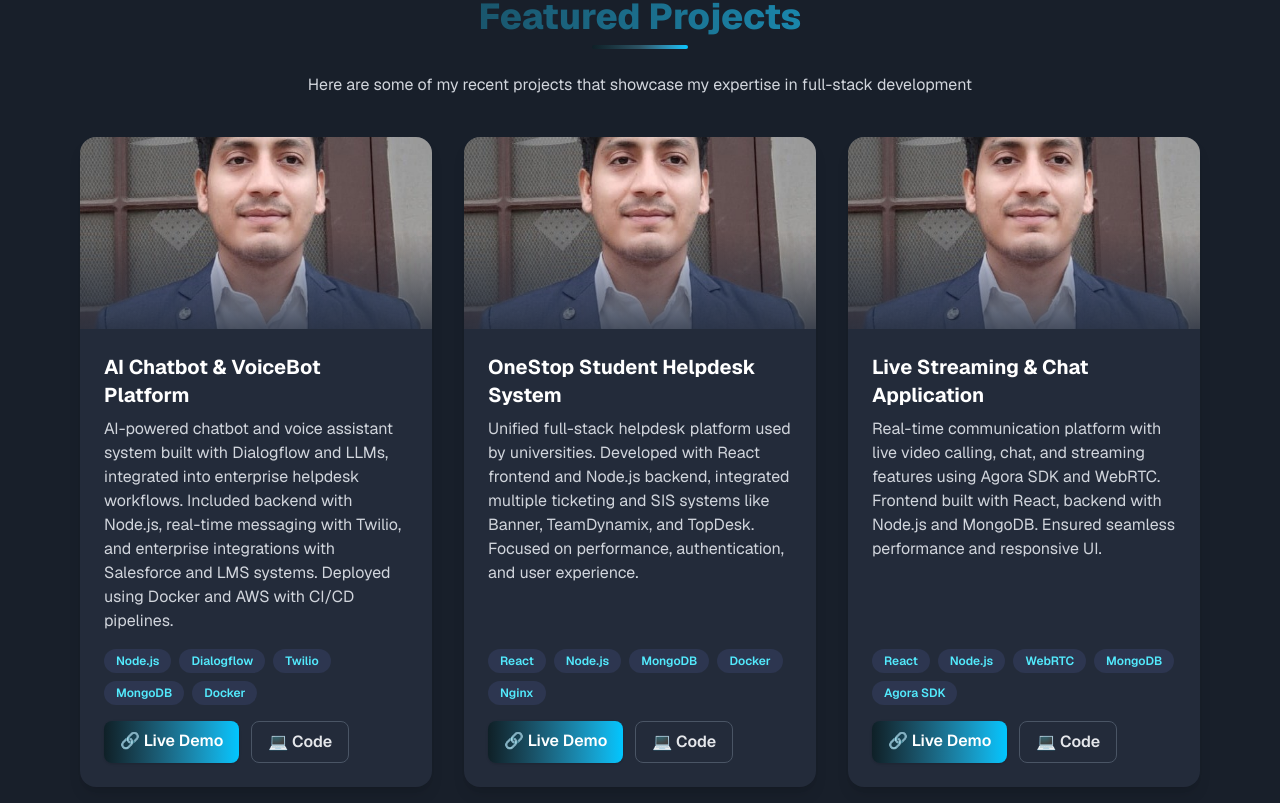
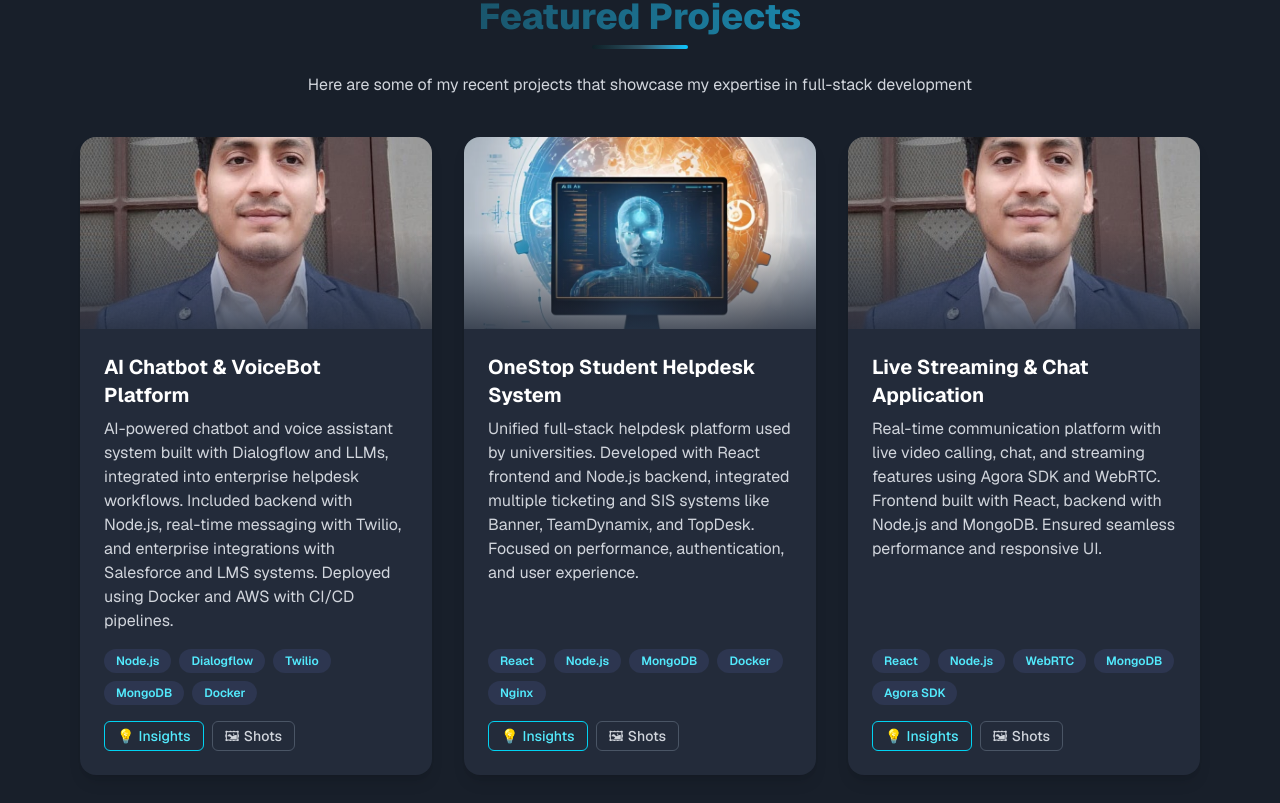
Before and after one commit to yadavbasant/My-Nextjs-Portfolio, a Next.js app: page / in a window 1280 px wide. Shown: the part 4537-5340 px from the top of the page. Built offline with nearby package versions, Linux system fonts and the light colour scheme.

Commit message:
Projects Insights and Screenshots feature added

```diff
--- /dev/null
+++ b/src/components/ProjectInsightsModal.tsx
@@ -0,0 +1,46 @@
+import React from "react";
+import Image from "next/image";
+
+interface ProjectInsightsModalProps {
+  open: boolean;
+  onClose: () => void;
+  image: string;
+  details: {
+    title: string;
+    role: string;
+    challenges: string;
+    features: string;
+    impact: string;
+    techStack: string;
+  };
+}
+
+export default function ProjectInsightsModal({ open, onClose, image, details }: ProjectInsightsModalProps) {
+  if (!open) return null;
+  return (
+    <div className="fixed inset-0 z-50 flex items-center justify-center bg-black bg-opacity-60">
+      <div className="bg-[#232b3a] rounded-2xl shadow-lg p-8 max-w-6xl w-full relative flex flex-col md:flex-row gap-8">
+        <button
+          className="absolute top-3 right-3 text-gray-400 hover:text-cyan-400 text-2xl font-bold focus:outline-none"
+          onClick={onClose}
+          aria-label="Close"
+        >
+          &times;
+        </button>
+        <div className="flex-shrink-0 flex items-center justify-center">
+          <Image src={image} alt={details.title} width={220} height={220} className="rounded-xl object-cover shadow-lg" />
+        </div>
+        <div className="flex-1 min-w-0">
+          <h2 className="text-2xl font-bold mb-2 text-cyan-400 flex items-center gap-2">💡 {details.title}</h2>
+          <div className="text-gray-200 text-base space-y-3">
+            <div><span className="font-semibold text-cyan-300">Role:</span> {details.role}</div>
+            <div><span className="font-semibold text-cyan-300">Key Challenges:</span> {details.challenges}</div>
+            <div><span className="font-semibold text-cyan-300">Features:</span> {details.features}</div>
+            <div><span className="font-semibold text-cyan-300">Business Impact:</span> {details.impact}</div>
+            <div><span className="font-semibold text-cyan-300">Tech Stack:</span> {details.techStack}</div>
+          </div>
+        </div>
+      </div>
+    </div>
+  );
+}
--- a/src/components/ProjectsSection.tsx
+++ b/src/components/ProjectsSection.tsx
@@ -1,6 +1,85 @@
+"use client";
 import Image from "next/image";
+import { useState } from "react";
+import ProjectInsightsModal from "./ProjectInsightsModal";
+import ScreenshotsModal from "./ScreenshotsModal";
+
+const projects = [
+  {
+    title: "AI Chatbot & VoiceBot Platform",
+    description:
+      "AI-powered chatbot and voice assistant system built with Dialogflow and LLMs, integrated into enterprise helpdesk workflows. Included backend with Node.js, real-time messaging with Twilio, and enterprise integrations with Salesforce and LMS systems. Deployed using Docker and AWS with CI/CD pipelines.",
+    tech: ["Node.js", "Dialogflow", "Twilio", "MongoDB", "Docker"],
+    insights: {
+      title: "AI Chatbot & VoiceBot Platform",
+      role: "Technical Lead & Full Stack Developer. Led a team of 5 engineers, architected and implemented the entire chatbot and voicebot platform.",
+      challenges: "Integrating multiple enterprise APIs (Salesforce, LMS), ensuring real-time performance, and scaling to thousands of users.",
+      features: "Conversational AI, voice and text support, real-time messaging, admin dashboard, analytics, multi-channel integration (web, SMS, voice).",
+      impact: "Reduced manual support workload by 50%, improved response time by 40%, enabled 24/7 support for enterprise clients.",
+      techStack: "Node.js, Dialogflow, Twilio, MongoDB, Docker, AWS, React, TypeScript, CI/CD",
+    },
+    insightsImage: "/profile.jpeg",
+    screenshots: [
+      "/profile.jpeg", "/about.webp", "/profile.jpeg", "/about.webp", "/profile.jpeg", "/about.webp", "/profile.jpeg", "/about.webp", "/profile.jpeg", "/about.webp"
+    ],
+  },
+  {
+    title: "OneStop Student Helpdesk System",
+    description:
+      "Unified full-stack helpdesk platform used by universities. Developed with React frontend and Node.js backend, integrated multiple ticketing and SIS systems like Banner, TeamDynamix, and TopDesk. Focused on performance, authentication, and user experience.",
+    tech: ["React", "Node.js", "MongoDB", "Docker", "Nginx"],
+    insights: {
+      title: "OneStop Student Helpdesk System",
+      role: "Full Stack Developer. Built core ticketing features, integrated authentication, and improved UI/UX.",
+      challenges: "Integrating with legacy SIS systems, ensuring secure authentication, and optimizing for high concurrency.",
+      features: "Ticket management, knowledge base, SSO, real-time notifications, reporting dashboard.",
+      impact: "Streamlined student support, improved ticket resolution time by 30%, increased student satisfaction.",
+      techStack: "React, Node.js, MongoDB, Docker, Nginx, SSO, REST APIs",
+    },
+    insightsImage: "/about.webp",
+    screenshots: [
+      "/about.webp", "/profile.jpeg", "/about.webp", "/profile.jpeg", "/about.webp", "/profile.jpeg", "/about.webp", "/profile.jpeg", "/about.webp", "/profile.jpeg"
+    ],
+  },
+  {
+    title: "Live Streaming & Chat Application",
+    description:
+      "Real-time communication platform with live video calling, chat, and streaming features using Agora SDK and WebRTC. Frontend built with React, backend with Node.js and MongoDB. Ensured seamless performance and responsive UI.",
+    tech: ["React", "Node.js", "WebRTC", "MongoDB", "Agora SDK"],
+    insights: {
+      title: "Live Streaming & Chat Application",
+      role: "Senior Engineer. Developed live streaming, chat, and collaboration features. Optimized for low latency.",
+      challenges: "Ensuring low-latency video, handling high concurrent users, and cross-browser compatibility.",
+      features: "Live video streaming, group chat, screen sharing, recording, user management.",
+      impact: "Enabled real-time collaboration for events and webinars, increased user engagement by 25%.",
+      techStack: "React, Node.js, WebRTC, MongoDB, Agora SDK, Socket.io",
+    },
+    insightsImage: "/profile.jpeg",
+    screenshots: [
+      "/profile.jpeg", "/about.webp", "/profile.jpeg", "/about.webp", "/profile.jpeg", "/about.webp", "/profile.jpeg", "/about.webp", "/profile.jpeg", "/about.webp"
+    ],
+  },
+];
 
 export default function ProjectsSection() {
+  const [insightsOpen, setInsightsOpen] = useState(false);
+  const [screenshotsOpen, setScreenshotsOpen] = useState(false);
+  const [activeProject, setActiveProject] = useState<number | null>(null);
+
+  const openInsights = (idx: number) => {
+    setActiveProject(idx);
+    setInsightsOpen(true);
+  };
+  const openScreenshots = (idx: number) => {
+    setActiveProject(idx);
+    setScreenshotsOpen(true);
+  };
+  const closeModals = () => {
+    setInsightsOpen(false);
+    setScreenshotsOpen(false);
+    setActiveProject(null);
+  };
+
   return (
     <section id="projects" className="w-full py-20">
       <div className="max-w-6xl mx-auto px-4">
@@ -8,67 +87,60 @@ export default function ProjectsSection() {
         <div className="w-24 h-1 mx-auto mb-6 bg-gradient-to-r from-[#0f2027] via-[#2c5364] to-[#00c6ff] rounded-full"></div>
         <p className="text-center text-gray-300 mb-10">Here are some of my recent projects that showcase my expertise in full-stack development</p>
         <div className="grid gap-8 md:grid-cols-2 lg:grid-cols-3">
-          {/* Project 1: AI Chatbot & VoiceBot Platform */}
-          <div className="bg-[#232b3a] text-gray-200 rounded-2xl shadow-lg overflow-hidden flex flex-col">
-            <div className="relative h-48 w-full">
-              <Image src="/profile.jpeg" alt="AI Chatbot & VoiceBot Platform" width={400} height={192} className="object-cover w-full h-full" />
+          {projects.map((project, idx) => (
+            <div key={project.title} className="bg-[#232b3a] text-gray-200 rounded-2xl shadow-lg overflow-hidden flex flex-col">
+              <div
+                className="relative h-48 w-full cursor-pointer group"
+                onClick={() => openScreenshots(idx)}
+                title="View Screenshots"
+              >
+                <Image src={project.insightsImage} alt={project.title} width={400} height={192} className="object-cover w-full h-full group-hover:opacity-80 transition" />
                 <div className="absolute inset-0 bg-gradient-to-t from-[#232b3a] via-transparent to-transparent opacity-80"></div>
+                <div className="absolute bottom-2 right-2 bg-black/60 text-cyan-200 text-xs px-2 py-1 rounded opacity-0 group-hover:opacity-100 transition">View Screenshots</div>
               </div>
               <div className="p-6 flex-1 flex flex-col">
-              <h3 className="text-xl font-bold text-white mb-2">AI Chatbot & VoiceBot Platform</h3>
-              <p className="text-gray-300 mb-4 flex-1">AI-powered chatbot and voice assistant system built with Dialogflow and LLMs, integrated into enterprise helpdesk workflows. Included backend with Node.js, real-time messaging with Twilio, and enterprise integrations with Salesforce and LMS systems. Deployed using Docker and AWS with CI/CD pipelines.</p>
+                <h3 className="text-xl font-bold text-white mb-2">{project.title}</h3>
+                <p className="text-gray-300 mb-4 flex-1">{project.description}</p>
                 <div className="flex flex-wrap gap-2 mb-4">
-                {["Node.js", "Dialogflow", "Twilio", "MongoDB", "Docker"].map(tech => (
+                  {project.tech.map(tech => (
                     <span key={tech} className="bg-[#2d3650] text-cyan-300 px-3 py-1 rounded-full text-xs font-semibold">{tech}</span>
                   ))}
                 </div>
-              <div className="flex gap-3 mt-auto">
-                <a href="#" className="px-4 py-2 rounded-lg bg-gradient-to-r from-[#0f2027] to-[#00c6ff] text-white font-semibold shadow hover:from-[#2c5364] hover:to-[#00c6ff] transition">🔗 Live Demo</a>
-                <a href="#" className="px-4 py-2 rounded-lg bg-[#232b3a] border border-gray-600 text-gray-200 font-semibold hover:bg-[#2d3650] transition">💻 Code</a>
+                <div className="flex gap-2 mt-auto">
+                  <button
+                    className="flex items-center gap-1 px-3 py-1 rounded-md border border-cyan-400 text-cyan-300 bg-transparent text-sm font-medium hover:bg-cyan-900/30 transition"
+                    onClick={() => openInsights(idx)}
+                    title="Project Insights"
+                  >
+                    <span aria-hidden>💡</span> Insights
+                  </button>
+                  <button
+                    className="flex items-center gap-1 px-3 py-1 rounded-md border border-gray-600 text-gray-300 bg-transparent text-sm font-medium hover:bg-gray-700/40 transition"
+                    onClick={() => openScreenshots(idx)}
+                    title="Screenshots"
+                  >
+                    <span aria-hidden>🖼</span> Shots
+                  </button>
                 </div>
               </div>
             </div>
-          {/* Project 2: OneStop Student Helpdesk System */}
-          <div className="bg-[#232b3a] text-gray-200 rounded-2xl shadow-lg overflow-hidden flex flex-col">
-            <div className="relative h-48 w-full">
-              <Image src="/profile.jpeg" alt="OneStop Student Helpdesk System" width={400} height={192} className="object-cover w-full h-full" />
-              <div className="absolute inset-0 bg-gradient-to-t from-[#232b3a] via-transparent to-transparent opacity-80"></div>
-            </div>
-            <div className="p-6 flex-1 flex flex-col">
-              <h3 className="text-xl font-bold text-white mb-2">OneStop Student Helpdesk System</h3>
-              <p className="text-gray-300 mb-4 flex-1">Unified full-stack helpdesk platform used by universities. Developed with React frontend and Node.js backend, integrated multiple ticketing and SIS systems like Banner, TeamDynamix, and TopDesk. Focused on performance, authentication, and user experience.</p>
-              <div className="flex flex-wrap gap-2 mb-4">
-                {["React", "Node.js", "MongoDB", "Docker", "Nginx"].map(tech => (
-                  <span key={tech} className="bg-[#2d3650] text-cyan-300 px-3 py-1 rounded-full text-xs font-semibold">{tech}</span>
           ))}
         </div>
-              <div className="flex gap-3 mt-auto">
-                <a href="#" className="px-4 py-2 rounded-lg bg-gradient-to-r from-[#0f2027] to-[#00c6ff] text-white font-semibold shadow hover:from-[#2c5364] hover:to-[#00c6ff] transition">🔗 Live Demo</a>
-                <a href="#" className="px-4 py-2 rounded-lg bg-[#232b3a] border border-gray-600 text-gray-200 font-semibold hover:bg-[#2d3650] transition">💻 Code</a>
-              </div>
-            </div>
-          </div>
-          {/* Project 3: Live Streaming & Chat Application */}
-          <div className="bg-[#232b3a] text-gray-200 rounded-2xl shadow-lg overflow-hidden flex flex-col">
-            <div className="relative h-48 w-full">
-              <Image src="/profile.jpeg" alt="Live Streaming & Chat Application" width={400} height={192} className="object-cover w-full h-full" />
-              <div className="absolute inset-0 bg-gradient-to-t from-[#232b3a] via-transparent to-transparent opacity-80"></div>
-            </div>
-            <div className="p-6 flex-1 flex flex-col">
-              <h3 className="text-xl font-bold text-white mb-2">Live Streaming & Chat Application</h3>
-              <p className="text-gray-300 mb-4 flex-1">Real-time communication platform with live video calling, chat, and streaming features using Agora SDK and WebRTC. Frontend built with React, backend with Node.js and MongoDB. Ensured seamless performance and responsive UI.</p>
-              <div className="flex flex-wrap gap-2 mb-4">
-                {["React", "Node.js", "WebRTC", "MongoDB", "Agora SDK"].map(tech => (
-                  <span key={tech} className="bg-[#2d3650] text-cyan-300 px-3 py-1 rounded-full text-xs font-semibold">{tech}</span>
-                ))}
-              </div>
-              <div className="flex gap-3 mt-auto">
-                <a href="#" className="px-4 py-2 rounded-lg bg-gradient-to-r from-[#0f2027] to-[#00c6ff] text-white font-semibold shadow hover:from-[#2c5364] hover:to-[#00c6ff] transition">🔗 Live Demo</a>
-                <a href="#" className="px-4 py-2 rounded-lg bg-[#232b3a] border border-gray-600 text-gray-200 font-semibold hover:bg-[#2d3650] transition">💻 Code</a>
-              </div>
-            </div>
-          </div>
-        </div>
+        {activeProject !== null && (
+          <>
+            <ProjectInsightsModal
+              open={insightsOpen}
+              onClose={closeModals}
+              image={projects[activeProject].insightsImage}
+              details={projects[activeProject].insights}
+            />
+            <ScreenshotsModal
+              open={screenshotsOpen}
+              onClose={closeModals}
+              images={projects[activeProject].screenshots}
+            />
+          </>
+        )}
       </div>
     </section>
   );
--- /dev/null
+++ b/src/components/ScreenshotsModal.tsx
@@ -0,0 +1,33 @@
+import React from "react";
+import Image from "next/image";
+
+interface ScreenshotsModalProps {
+  open: boolean;
+  onClose: () => void;
+  images: string[];
+}
+
+export default function ScreenshotsModal({ open, onClose, images }: ScreenshotsModalProps) {
+  if (!open) return null;
+  return (
+    <div className="fixed inset-0 z-50 flex items-center justify-center bg-black bg-opacity-60">
+      <div className="bg-[#232b3a] rounded-2xl shadow-lg p-8 max-w-6xl w-full relative overflow-y-auto max-h-[90vh]">
+        <button
+          className="absolute top-3 right-3 text-gray-400 hover:text-cyan-400 text-2xl font-bold focus:outline-none"
+          onClick={onClose}
+          aria-label="Close"
+        >
+          &times;
+        </button>
+        <h2 className="text-2xl font-bold mb-4 text-cyan-400 flex items-center gap-2">🖼 Screenshots</h2>
+        <div className="grid grid-cols-1 md:grid-cols-2 gap-6">
+          {images.map((src, idx) => (
+            <div key={idx} className="rounded-lg overflow-hidden bg-[#181f2a] flex items-center justify-center">
+              <Image src={src} alt={`Screenshot ${idx + 1}`} width={600} height={350} className="object-contain w-full h-[350px]" />
+            </div>
+          ))}
+        </div>
+      </div>
+    </div>
+  );
+}
```
Lines whose indentation alone changed are shown as unchanged.
